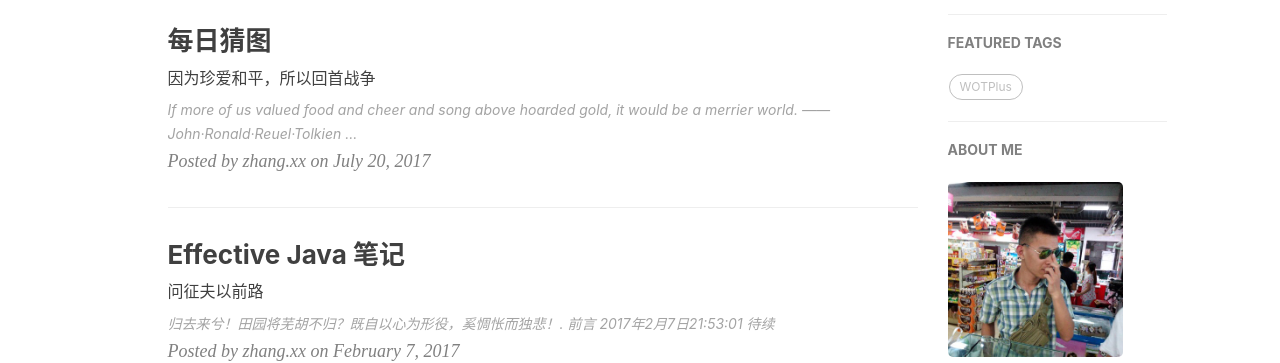
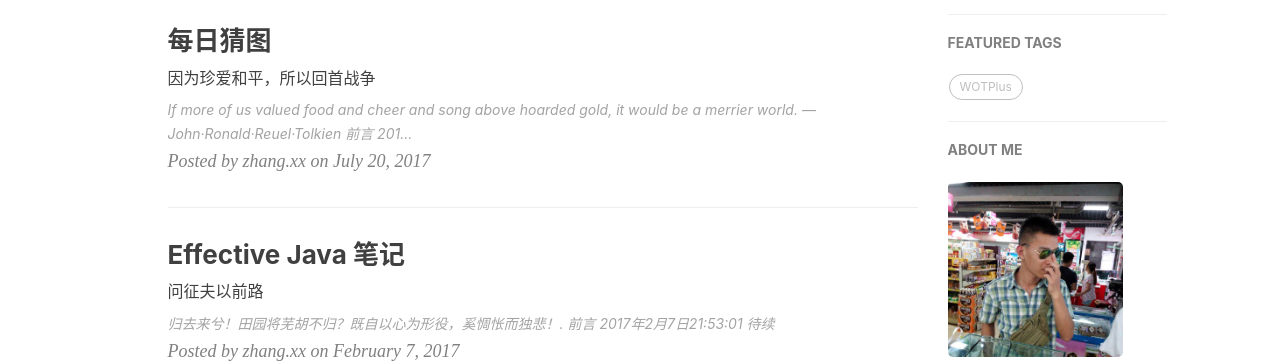
Before and after one commit to zhangxx0/zhangxx0.github.io, a Jekyll site: the page built from index.html, in a window 1280 px wide and 900 px high. Shown: the part 444-807 px from the top of the window. Built offline with Jekyll 4.4.1, drawn with Linux system fonts in a browser that asks for light colours; nearby versions of some CDN libraries; the list of posts is cut into pages by our own code; comment, search, counter and statistics services are not loaded.

```diff
--- a/_posts/2017-07-19-everydayguess.markdown
+++ b/_posts/2017-07-19-everydayguess.markdown
@@ -11,8 +11,7 @@ tags:
 ---
 
 > If more of us valued food and cheer and song above hoarded gold, it would be a merrier world.
-
->                                                                   ——John·Ronald·Reuel·Tolkien
+>                                                                —**John·Ronald·Reuel·Tolkien**
 
 
 
```
